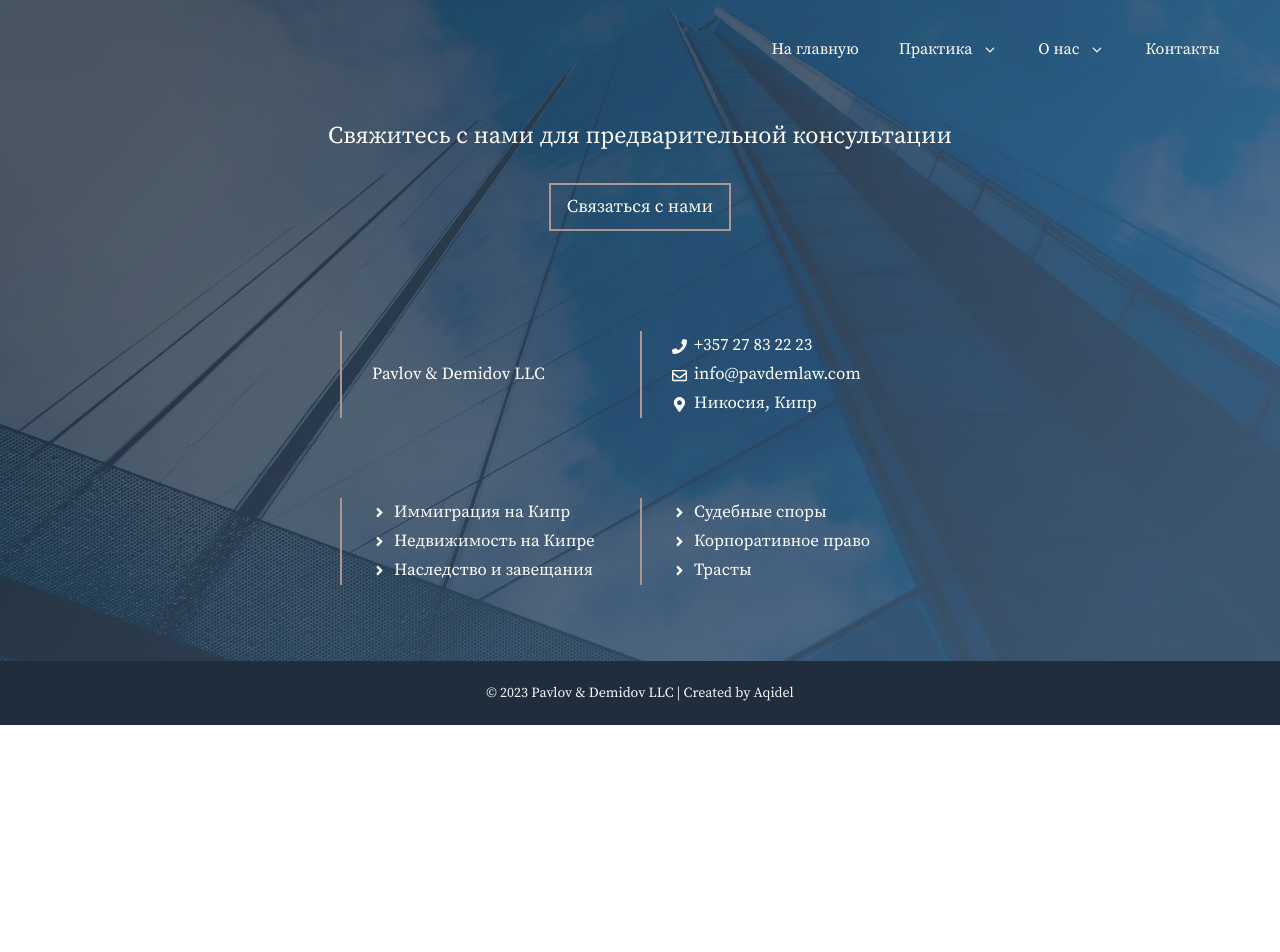
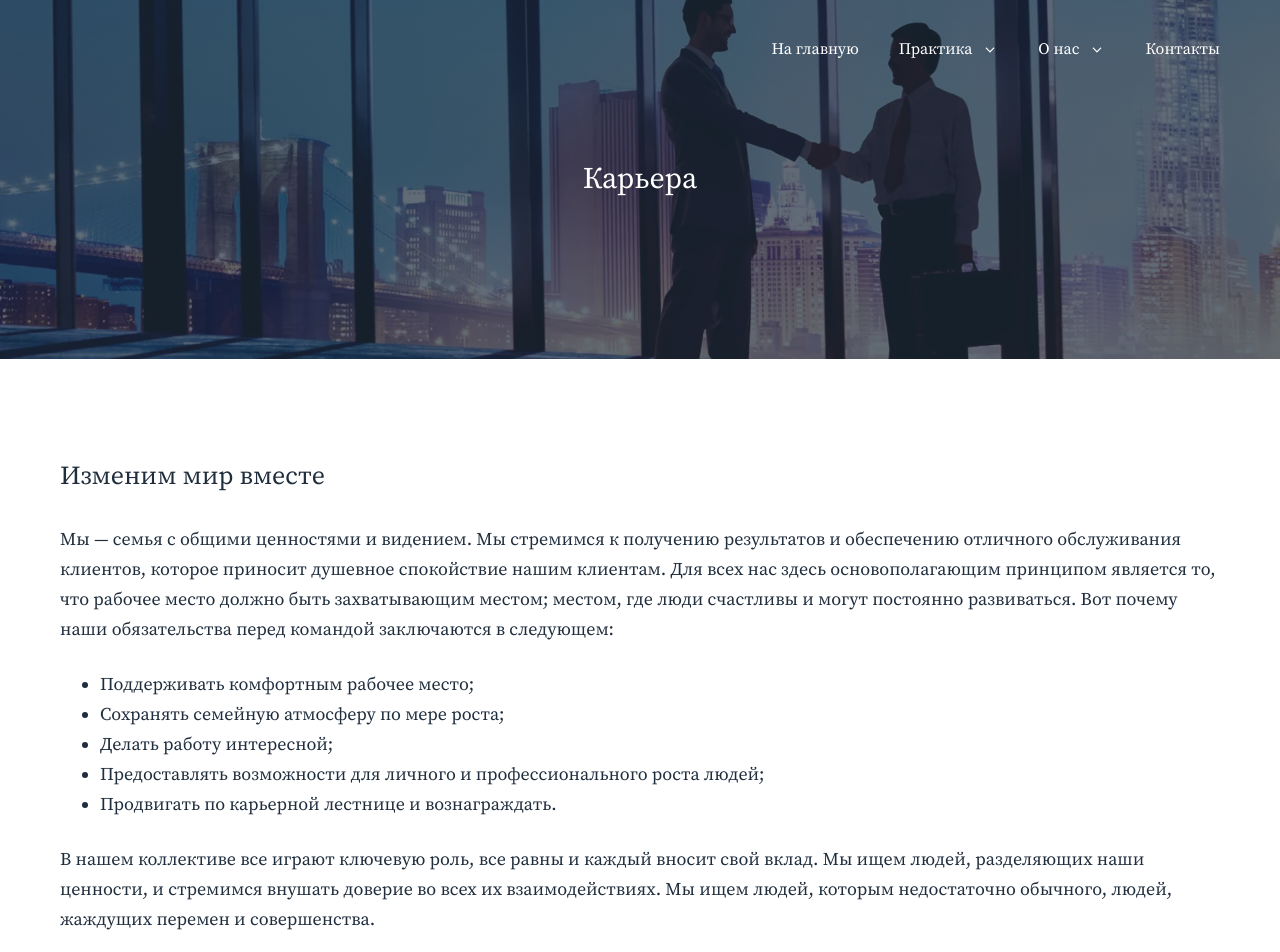
Before and after one commit to aqidel/law, a React app: page /careers in a window 1280 px wide. Shown: the top 952 px of the page. Before the commit the page ends 800 px from the top, so only its background shows below. Built offline with nearby package versions, Linux system fonts and the light colour scheme.

Commit message:
all pages finished

```diff
--- a/src/react/components/App.jsx
+++ b/src/react/components/App.jsx
@@ -10,9 +10,6 @@ import Corporate from './pages/Corporate';
 import Litigation from './pages/Litigation';
 import Immigration from './pages/Immigration';
 import About from './pages/About';
-import Demidov from './pages/Demidov';
-import Pavlov from './pages/Pavlov';
-import Vorontsova from './pages/Vorontsova';
 import SocialResponsibility from './pages/SocialResponsibility';
 import Careers from './pages/Careers';
 import Contact from './pages/Contact';
@@ -31,9 +28,6 @@ export default function App() {
         <Route path='/litigation' element={<Litigation/>}/>
         <Route path='/immigration' element={<Immigration/>} />
         <Route path='/about' element={<About/>}/>
-        <Route path='/about/demidov' element={<Demidov/>}/>
-        <Route path='/about/pavlov' element={<Pavlov/>}/>
-        <Route path='/about/vorontsova' element={<Vorontsova/>}/>
         <Route path='/social-responsibility' element={<SocialResponsibility/>}/>
         <Route path='/careers' element={<Careers/>}/>
         <Route path='/contact' element={<Contact/>}/>
--- a/src/react/components/Footer.jsx
+++ b/src/react/components/Footer.jsx
@@ -24,7 +24,7 @@ export default function Footer() {
               <svg viewBox='0 0 512 512'>
                 <path d='M464 64H48C21.49 64 0 85.49 0 112v288c0 26.51 21.49 48 48 48h416c26.51 0 48-21.49 48-48V112c0-26.51-21.49-48-48-48zm0 48v40.805c-22.422 18.259-58.168 46.651-134.587 106.49-16.841 13.247-50.201 45.072-73.413 44.701-23.208.375-56.579-31.459-73.413-44.701C106.18 199.465 70.425 171.067 48 152.805V112h416zM48 400V214.398c22.914 18.251 55.409 43.862 104.938 82.646 21.857 17.205 60.134 55.186 103.062 54.955 42.717.231 80.509-37.199 103.053-54.947 49.528-38.783 82.032-64.401 104.947-82.653V400H48z'/>
               </svg>
-              <span>info@pavdemlaw.com</span>
+              <span>info@dempavlaw.com</span>
             </div>
             <div>
               <svg viewBox='0 0 384 512'>
--- a/src/react/components/pages/About.jsx
+++ b/src/react/components/pages/About.jsx
@@ -1,5 +1,4 @@
 import React from 'react';
-import { Link } from 'react-router-dom';
 import demidov from '../../../img/home/lawyers/demidov-aleksandr.webp';
 import pavlov from '../../../img/home/lawyers/pavlov-andriy.webp';
 import vorontsova from '../../../img/home/lawyers/vorontsova-ekaterina.webp';
@@ -115,18 +114,27 @@ export default function About() {
               <div className='our-people-flex'>
                 <div>
                   <img src={demidov} alt='img'/>
-                  <Link to='/about/demidov'>Александр Демидов</Link>
-                  <p>Управляющий партнер</p>
+                  <p>
+                    Александр Демидов
+                    <br/>
+                    <em>Управляющий партнер</em>
+                  </p>
                 </div>
                 <div>
                   <img src={pavlov} alt='img'/>
-                  <Link to='/about/pavlov'>Андрей Павлов</Link>
-                  <p>Партнер</p>
+                  <p>
+                    Андрей Павлов
+                    <br/>
+                    <em>Партнер</em>
+                  </p>
                 </div>
                 <div>
                   <img src={vorontsova} alt='img'/>
-                  <Link to='/about/vorontsova'>Екатерина Воронцова</Link>
-                  <p>Партнер</p>
+                  <p>
+                    Екатерина Воронцова
+                    <br/>
+                    <em>Партнер</em>
+                  </p>
                 </div>
               </div>
             </div>
--- a/src/react/components/pages/Careers.jsx
+++ b/src/react/components/pages/Careers.jsx
@@ -2,6 +2,43 @@ import React from 'react';
 
 export default function Careers() {
   return (
-    <></>
+    <React.Fragment>
+      <div className='page-bg-wrap' id='careers-bg'>
+        <div className='page-header-wrap'>
+          <h1>Карьера</h1>
+        </div>
+      </div>
+      <div className='page-content'>
+        <div className='page-content-grid' id='careers-grid'>
+          <div className='page-maintext'>
+            <h2>Изменим мир вместе</h2>
+            <p>
+              Мы — семья с общими ценностями и видением.
+              Мы стремимся к получению результатов и обеспечению отличного обслуживания клиентов,
+              которое приносит душевное спокойствие нашим клиентам.
+              Для всех нас здесь основополагающим принципом является то, что рабочее место должно быть захватывающим местом;
+              местом, где люди счастливы и могут постоянно развиваться. Вот почему наши обязательства перед командой заключаются в следующем:
+            </p>
+            <ul>
+              <li>Поддерживать комфортным рабочее место;</li>
+              <li>Сохранять семейную атмосферу по мере роста;</li>
+              <li>Делать работу интересной;</li>
+              <li>Предоставлять возможности для личного и профессионального роста людей;</li>
+              <li>Продвигать по карьерной лестнице и вознаграждать.</li>
+            </ul>
+            <p>
+              В нашем коллективе все играют ключевую роль, все равны и каждый вносит свой вклад.
+              Мы ищем людей, разделяющих наши ценности, и стремимся внушать доверие во всех их взаимодействиях.
+              Мы ищем людей, которым недостаточно обычного, людей, жаждущих перемен и совершенства.
+            </p>
+            <h2>Присоединяйтесь к нам</h2>
+            <p>
+              Если Вы заинтересованы в том, чтобы присоединиться к нам в качестве юриста, стажера, в наш бухгалтерский или административный отдел,
+              просто отправьте нам электронное письмо. Мы свяжемся с Вами в ближайшее время.
+            </p>
+          </div>
+        </div>
+      </div>
+    </React.Fragment>
   );
 }
--- a/src/react/components/pages/Contact.jsx
+++ b/src/react/components/pages/Contact.jsx
@@ -1,7 +1,37 @@
 import React from 'react';
+import Form from '../Form';
 
 export default function Contact() {
   return (
-    <></>
+    <React.Fragment>
+      <div className='page-bg-wrap' id='contact-bg'>
+        <div className='page-header-wrap'>
+          <h1>Контакты</h1>
+        </div>
+      </div>
+      <div className='page-content'>
+        <div className='page-content-grid' id='contact-grid'>
+          <div className='page-maintext'>
+            <h2>Свяжитесь с нами для бесплатной консультации.</h2>
+            <p>Задайте любые вопросы или запишитесь на бесплатную консультацию.</p>
+            <div className='about-svg-wrap'>
+              <svg viewBox='0 0 512 512'>
+                <path d='M493.4 24.6l-104-24c-11.3-2.6-22.9 3.3-27.5 13.9l-48 112c-4.2 9.8-1.4 21.3 6.9 28l60.6 49.6c-36 76.7-98.9 140.5-177.2 177.2l-49.6-60.6c-6.8-8.3-18.2-11.1-28-6.9l-112 48C3.9 366.5-2 378.1.6 389.4l24 104C27.1 504.2 36.7 512 48 512c256.1 0 464-207.5 464-464 0-11.2-7.7-20.9-18.6-23.4z'/>
+              </svg>
+              <span>+357 27 83 22 23</span>
+            </div>
+            <div className='about-svg-wrap'>
+              <svg viewBox='0 0 512 512'>
+                <path d='M464 64H48C21.49 64 0 85.49 0 112v288c0 26.51 21.49 48 48 48h416c26.51 0 48-21.49 48-48V112c0-26.51-21.49-48-48-48zm0 48v40.805c-22.422 18.259-58.168 46.651-134.587 106.49-16.841 13.247-50.201 45.072-73.413 44.701-23.208.375-56.579-31.459-73.413-44.701C106.18 199.465 70.425 171.067 48 152.805V112h416zM48 400V214.398c22.914 18.251 55.409 43.862 104.938 82.646 21.857 17.205 60.134 55.186 103.062 54.955 42.717.231 80.509-37.199 103.053-54.947 49.528-38.783 82.032-64.401 104.947-82.653V400H48z'/>
+              </svg>
+              <span>info@dempavlaw.com</span>
+            </div>
+          </div>
+          <div className='page-form-wrap'>
+            <Form/>
+          </div>
+        </div>
+      </div>
+    </React.Fragment>
   );
 }
--- a/src/scss/__page.scss
+++ b/src/scss/__page.scss
@@ -41,13 +41,21 @@
   background-image: linear-gradient(0deg, rgba(31, 45, 61, 0.7), rgba(31, 45, 61, 0.7)), url('../img/litigation/litigation.webp');
 }
 
-#about-bg {
+#about-bg, #contact-bg {
   background-image: linear-gradient(0deg, rgba(31, 45, 61, 0.7), rgba(31, 45, 61, 0.7)), url('../img/practice/office.webp');
+}
+
+#sr-bg {
+  background-image: linear-gradient(0deg, rgba(31, 45, 61, 0.7), rgba(31, 45, 61, 0.7)), url('../img/social-responsibility/social_responsibility.webp');
+}
+
+#careers-bg {
+  background-image: linear-gradient(0deg, rgba(31, 45, 61, 0.7), rgba(31, 45, 61, 0.7)), url('../img/careers/careers.webp');
 }
 
 .page-content {
 
-  #about-grid {
+  #about-grid, #sr-grid, #careers-grid {
     display: block;
   }
 
@@ -88,7 +96,7 @@
         color: #1f2d3d;
       }
 
-      p {
+      p, ul {
         margin: 0 0 25px;
         font-family: Source Serif Pro, sans-serif;
         font-size: 18px;
@@ -100,6 +108,25 @@
         width: 100%;
         height: auto;
         margin-bottom: 30px;
+      }
+
+      .about-svg-wrap {
+
+        svg {
+          display: inline-block;
+          width: 15px;
+          height: 15px;
+          margin-right: 7px;
+          vertical-align: middle;
+          fill: #406080;
+        }
+
+        span {
+          font-family: Source Serif Pro, sans-serif;
+          font-size: 17px;
+          line-height: 29px;
+          color: #406080;
+        }
       }
 
       .our-people {
@@ -114,17 +141,9 @@
             height: auto;
           }
 
-          > a {
-            margin: 10px 0 0 0;
-            font-family: Source Serif Pro, sans-serif;
-            font-size: 18px;
-            line-height: 30px;
-            text-decoration: none;
-            color: #1f2d3d;
-          }
-
           > p {
-            margin: 0 0 10px 0;
+            margin: 10px 0;
+            text-align: center;
           }
         }
       }
@@ -349,6 +368,7 @@
         'quote quote'
         'about about'
         'contact contact';
+      column-gap: 20px;
 
       .page-maintext {
         grid-area: maintext;
@@ -370,6 +390,11 @@
         grid-area: contact;
       }
     }
+
+    #contact-grid {
+      grid-template-areas: 'maintext form';
+      column-gap: 20px;
+    }
   }
 }
 
@@ -380,6 +405,7 @@
 
     .page-content-grid {
       max-width: 1200px;
+      box-sizing: border-box;
     }
   }
 }
```
Also changed, not shown: src/react/components/pages/Demidov.jsx (deleted, +0 -7 lines), src/react/components/pages/Pavlov.jsx (deleted, +0 -7 lines), src/react/components/pages/SocialResponsibility.jsx (+30 -1 lines), src/react/components/pages/Vorontsova.jsx (deleted, +0 -7 lines).
